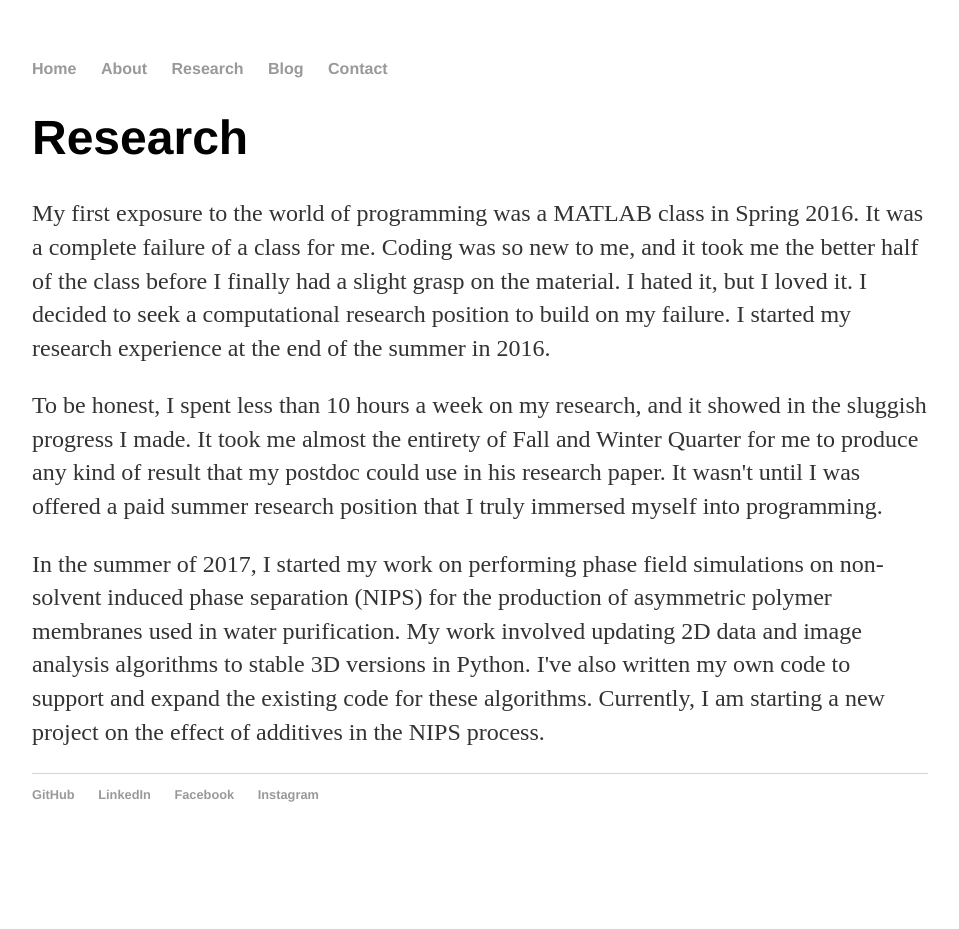
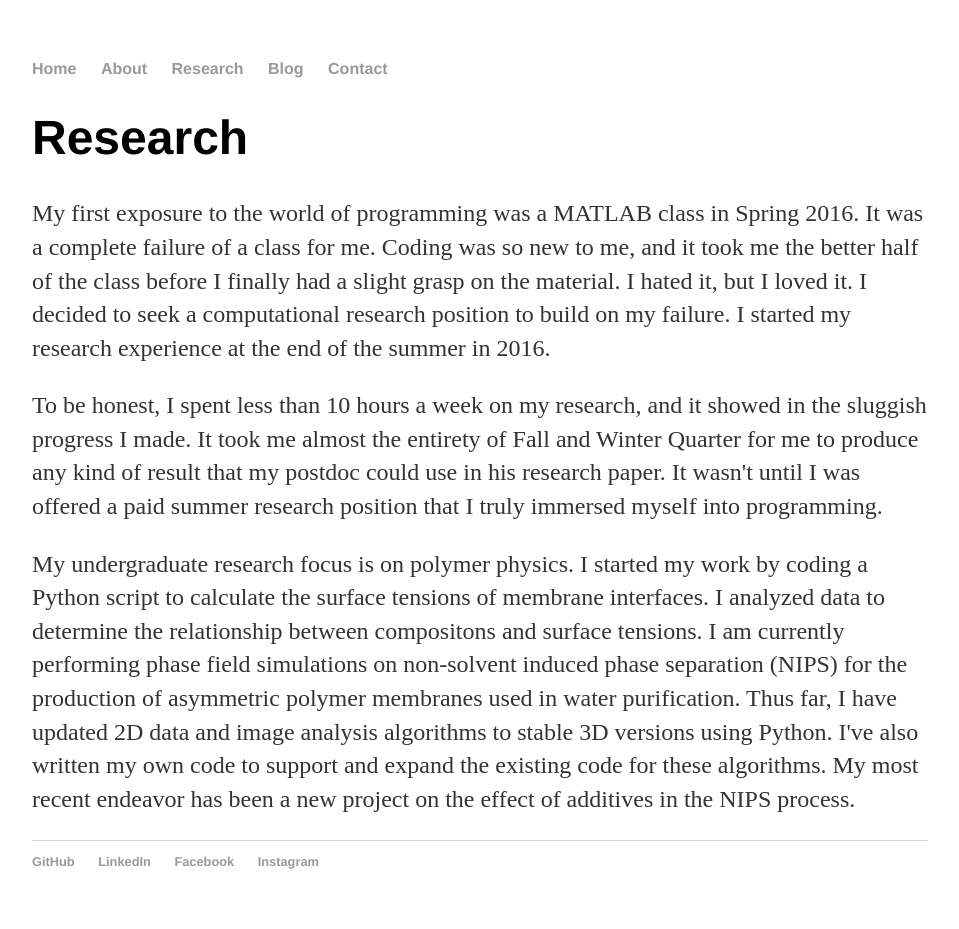
Before and after one commit to 1996leejoshua/1996leejoshua.github.io, a Jekyll site: the page built from research/index.html, in a window 1280 px wide. Shown: the whole page, without its empty margins (160-1119 px from the left). Built offline with Jekyll 4.4.1, drawn with Linux system fonts in a browser that asks for light colours; before the commit the page ends 900 px from its top, so only the background shows below that.

Commit message:
Update index.html

```diff
--- a/research/index.html
+++ b/research/index.html
@@ -7,7 +7,7 @@
 	<p> </p>
 	<p>To be honest, I spent less than 10 hours a week on my research, and it showed in the sluggish progress I made. It took me almost the entirety of Fall and Winter Quarter for me to produce any kind of result that my postdoc could use in his research paper. It wasn't until I was offered a paid summer research position that I truly immersed myself into programming.</p>
 	<p> </p>
-	<p>In the summer of 2017, I started my work on performing phase field simulations on non-solvent induced phase separation (NIPS) for the production of asymmetric polymer membranes used in water purification. My work involved updating 2D data and image analysis algorithms to stable 3D versions in Python. I've also written my own code to support and expand the existing code for these algorithms. Currently, I am starting a new project on the effect of additives in the NIPS process.</p>
+	<p>My undergraduate research focus is on polymer physics. I started my work by coding a Python script to calculate the surface tensions of membrane interfaces. I analyzed data to determine the relationship between compositons and surface tensions. I am currently performing phase field simulations on non-solvent induced phase separation (NIPS) for the production of asymmetric polymer membranes used in water purification. Thus far, I have updated 2D data and image analysis algorithms to stable 3D versions using Python. I've also written my own code to support and expand the existing code for these algorithms. My most recent endeavor has been a new project on the effect of additives in the NIPS process.</p>
 
 
 	</ul>
```
